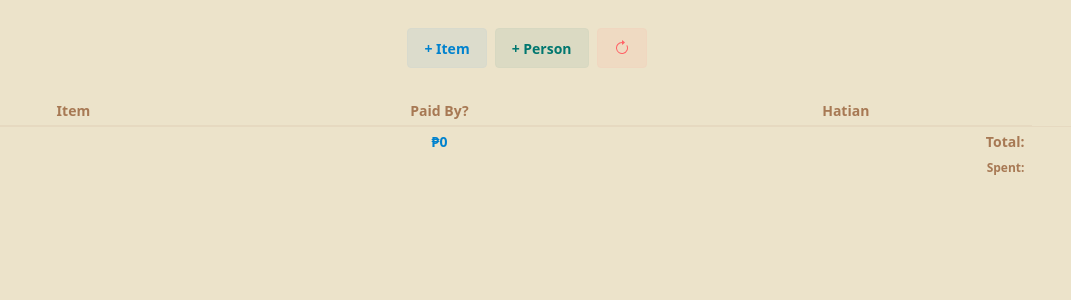
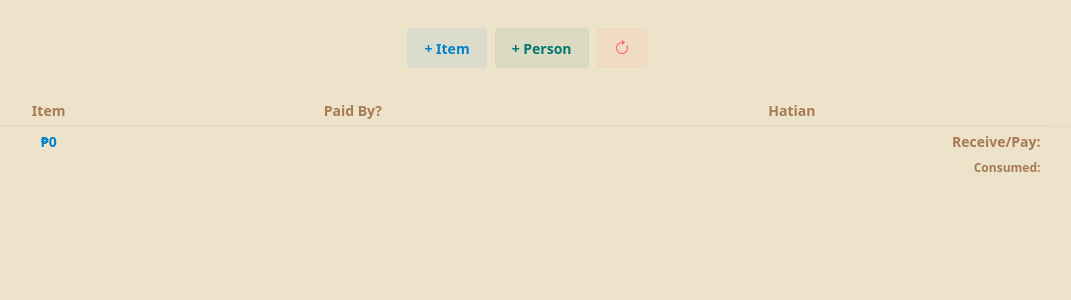
Before and after one commit to jjjmdev/hatian, a React (Vite) app: page / in a window 1280 px wide. Shown: the top 300 px of the page, without its empty margins (113-1184 px from the left). Built offline with nearby package versions, Linux system fonts and the light colour scheme.

Commit message:
Lift state up

```diff
--- a/src/App.jsx
+++ b/src/App.jsx
@@ -4,9 +4,17 @@ import ItemModal from './components/ItemModal'
 import PersonModal from './components/PersonModal'
 import ResetModal from './components/ResetModal'
 import ItemsTable from './components/ItemsTable'
+import { getItems, getPersons } from './data'
 
 function App() {
+  const [persons, setPersons] = useState(getPersons())
+  const [items, setItems] = useState(getItems())
   const [selectedTx, setSelectedTx] = useState(null)
+
+  window.addEventListener('storage', () => {
+    setPersons(getPersons())
+    setItems(getItems())
+  })
 
   const handleEditClick = (txId) => {
     setSelectedTx(txId)
@@ -19,12 +27,20 @@ function App() {
   return (
     <>
       <div className='p-4 my-3 text-center w-full'>
-				<ItemModal txId={selectedTx} onOpenModal={handleOpenModal} />
-				<PersonModal />
+        <ItemModal
+          persons={persons}
+          txId={selectedTx}
+          onOpenModal={handleOpenModal}
+        />
+        <PersonModal persons={persons} setPersons={setPersons} />
         <ResetModal />
       </div>
       <div className='w-full text-center'>
-				<ItemsTable onEditClick={handleEditClick} />
+        <ItemsTable
+          items={items}
+          persons={persons}
+          onEditClick={handleEditClick}
+        />
       </div>
     </>
   )
--- a/src/components/ItemModal.jsx
+++ b/src/components/ItemModal.jsx
@@ -2,9 +2,7 @@ import { useEffect, useState } from 'react'
 import { getPersons, addItem, getItem } from '../data.js'
 import { roundTwoDecimals, priceAfterSC } from '../utils/utils'
 
-export default function ItemModal({ txId, onOpenModal }) {
-  let persons = getPersons()
-
+export default function ItemModal({ txId, onOpenModal, persons }) {
   const [payers, setPayers] = useState(
     persons.length && [
       {
@@ -120,7 +118,6 @@ export default function ItemModal({ txId, onOpenModal }) {
 
   const handleSubmit = (e) => {
     e.preventDefault()
-    console.log(afterSC)
     // Close the modal
     document.querySelector('#add_item').checked = false
     addItem({
@@ -373,6 +370,7 @@ const PayerRow = ({
 
 const BuyersList = ({ persons, buyers, onBuyersChange }) => {
   return (
+    buyers && (
       <fieldset className='fieldset bg-base-100 border-base-300 rounded-box w-64 border px-3 pb-2'>
         <legend className='fieldset-legend pb-1'>Mga Maghahati:</legend>
         <div className='grid grid-cols-2 w-full gap-0.5 text-left'>
@@ -390,4 +388,5 @@ const BuyersList = ({ persons, buyers, onBuyersChange }) => {
         </div>
       </fieldset>
     )
+  )
 }
--- a/src/components/ItemsTable.jsx
+++ b/src/components/ItemsTable.jsx
@@ -1,23 +1,8 @@
-import { useState } from 'react'
-import { getPersonName, getPersons, getItems, deleteItem } from '../data'
+import { getPersonName, deleteItem } from '../data'
 import { roundTwoDecimals } from '../utils/utils'
 
-export default function ItemsTable({ onEditClick }) {
-	const [items, setItems] = useState(getItems())
-	const [persons, setPersons] = useState(getPersons())
+export default function ItemsTable({ onEditClick, persons, items }) {
   const txs = computeTxs(items, persons)
-
-	window.addEventListener('storage', () => {
-		const newItems = getItems()
-		const newPersons = getPersons()
-
-		if (items !== newItems) {
-			setItems(newItems)
-		}
-		if (persons !== newPersons) {
-			setPersons(newPersons)
-		}
-	})
 
   return (
     <>
@@ -41,23 +26,35 @@ export default function ItemsTable({ onEditClick }) {
             {items.map((item) => {
               return (
                 <tr key={item.txId}>
-
                   <td>
-										<div className='font-bold mb-1'>{item.itemName}</div>
+                    <div className='font-bold text-xs'>{item.itemName}</div>
                     <div>₱{roundTwoDecimals(item.total)}</div>
-										<div>{item.serviceCharge ? '(SC: ' + item.serviceCharge + '%)' : ''}</div>
+                    <div>
+                      {item.serviceCharge
+                        ? '(SC: ' + item.serviceCharge + '%)'
+                        : ''}
+                    </div>
                   </td>
                   <td>
                     {item.payers.map(({ id, personId, amount }) => (
                       <div key={id} className='w-full'>
                         {getPersonName(personId)}
-												{amount < item.total ? ' – ₱' + roundTwoDecimals(amount) : <div>(Full Amount)</div>}
+                        {amount < item.total ? (
+                          ' – ₱' + roundTwoDecimals(amount)
+                        ) : (
+                          <div>(Full)</div>
+                        )}
                       </div>
                     ))}
                   </td>
                   <td>
-										<div>₱{roundTwoDecimals(item.total / item.buyers.length)} ea.</div>
-										<div>{item.buyers.length} {item.buyers.length > 1 ? 'persons' : 'person'}</div>
+                    <div>
+                      ₱{roundTwoDecimals(item.total / item.buyers.length)} ea.
+                    </div>
+                    <div>
+                      {item.buyers.length}{' '}
+                      {item.buyers.length > 1 ? 'persons' : 'person'}
+                    </div>
                   </td>
                   {persons.map((person, index) => {
                     const amount =
@@ -125,14 +122,14 @@ export default function ItemsTable({ onEditClick }) {
 
           <tfoot>
             <tr>
-							<td></td>
               <td className='text-info'>
                 ₱
                 {roundTwoDecimals(
                   items.reduce((total, item) => total + item.total, 0)
                 )}
               </td>
-							<td className='text-right'>Total:</td>
+              <td></td>
+              <td className='text-right'>Receive/Pay:</td>
               {persons.map((person, index) => {
                 const tally = computeTallyOfPerson(txs, person.id)
                 return (
@@ -144,10 +141,13 @@ export default function ItemsTable({ onEditClick }) {
             <tr className='text-xs text-center'>
               <td></td>
               <td></td>
-							<td className='text-right'>Spent:</td>
+              <td className='text-right'>Consumed:</td>
               {persons.map((person, index) => {
-								const totalSpent = computeTotalSpentOfPerson(items, person.id)
-								return <td key={index}>₱{totalSpent}</td>
+                const TotalConsumed = computeTotalConsumedOfPerson(
+                  items,
+                  person.id
+                )
+                return <td key={index}>₱{TotalConsumed}</td>
               })}
               <td></td>
             </tr>
@@ -197,7 +197,7 @@ const ColoredTableData = ({ amount, index }) => {
   )
 }
 
-const computeTotalSpentOfPerson = (items, id) => {
+const computeTotalConsumedOfPerson = (items, id) => {
   let total = 0
 
   items.forEach((item) => {
--- a/src/components/PersonModal.jsx
+++ b/src/components/PersonModal.jsx
@@ -1,12 +1,9 @@
 import { useState } from 'react'
-import { getPersons, updatePerson, deletePerson } from '../data.js'
+import { updatePerson, deletePerson } from '../data.js'
 
-export default function PersonModal() {
-	const [persons, setPersons] = useState(getPersons())
-
+export default function PersonModal({ persons, setPersons }) {
   function onOpen() {
     document.getElementById('add_person').showModal()
-		setPersons(getPersons())
   }
 
   function handleAddClick() {
@@ -16,7 +13,6 @@ export default function PersonModal() {
   function handleDeleteClick(id, name) {
     if (confirm(`Remove ${name} from the list?`)) {
       deletePerson(id)
-			setPersons(getPersons())
     }
   }
 
```
Lines whose indentation alone changed are shown as unchanged.
